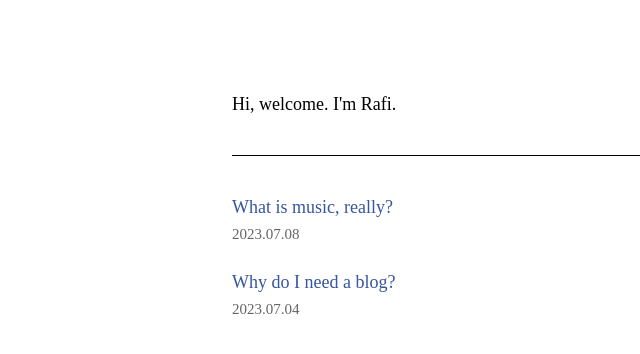
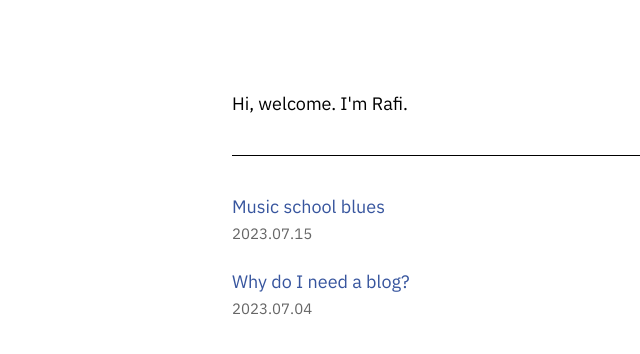
Before and after one commit to rgildiaz/blog, a Next.js app: page / in a window 1280 px wide. Shown: the top 354 px of the page, without its empty margins (102-742 px from the left). Built offline with nearby package versions, Linux system fonts and the light colour scheme.

Commit message:
start music school blues

```diff
--- a/components/layout.js
+++ b/components/layout.js
@@ -1,5 +1,4 @@
 import Head from "next/head";
-import Image from "next/image";
 import styles from "./layout.module.css";
 import utilStyles from "../styles/utils.module.css";
 import Link from "next/link";
@@ -18,6 +17,9 @@ export default function Layout({ children, home }) {
         />
         <meta name="og:title" content={siteTitle} />
         <meta name="twitter:card" content="summary_large_image" />
+        <link rel="preconnect" href="https://fonts.googleapis.com" />
+        <link rel="preconnect" href="https://fonts.gstatic.com" crossorigin />
+        <link href="https://fonts.googleapis.com/css2?family=IBM+Plex+Sans:ital,wght@0,300;0,400;0,700;1,300;1,400;1,700&family=IBM+Plex+Serif:ital,wght@0,100;0,300;0,400;0,700;1,100;1,300;1,400;1,700&display=swap" rel="stylesheet" />
       </Head>
       <main>{children}</main>
       {!home && (
--- /dev/null
+++ b/posts/music-school-blues.md
@@ -0,0 +1,10 @@
+---
+title: 'Music school blues'
+date: '2023-07-15'
+---
+
+The worst financial decision I ever made was not investing in real estate while I was in 7th grade. The second-worst financial decision I ever made was pursuing a music degree.
+
+I'm only half-kidding. While my undergraduate music program cost about the same as a small house, I met a lot of great people (sort of) and got to do a lot of great things (sort of) that I wouldn't have happened across in a different degree program.
+
+At this point, I can't un-sign the student loans I took or give back to the school all the knowledge and experiences it gave me. I can only reflect on my time there. If you, reader, who happened to stumble into this corner of the internet, happen to be considering attending music school, I hope you can gain some insight or understaning from the experiences I share in this post.
--- a/posts/what-is-music-really.md
+++ /dev/null
@@ -1,8 +0,0 @@
----
-title: 'What is music, really?'
-date: '2023-07-08'
----
-
-Maybe the most important lesson I leaned in music school is this:
-
-> _music is really hard to define._
--- a/styles/Post.module.css
+++ b/styles/Post.module.css
@@ -5,5 +5,5 @@
 
 .title {
   margin-bottom: 0px;
-  font-size: inherit;
+  font-size: 2em;
 }
--- a/styles/globals.css
+++ b/styles/globals.css
@@ -2,7 +2,7 @@ html,
 body {
   padding: 0;
   margin: 0;
-  font-family: none;
+  font-family: 'IBM Plex Sans', sans-serif;
   line-height: 1.6;
   font-size: 18px;
 }
@@ -29,8 +29,18 @@ img {
   display: block;
 }
 
+h1,
+h2,
+h3,
+h4,
+h5,
+h6,
+blockquote {
+  font-family: "IBM Plex Serif", serif;
+}
+
 body {
-    animation: fadeInAnimation ease-in 0.15s;
+  animation: fadeInAnimation ease-in 0.2s;
   animation-iteration-count: 1;
   animation-fill-mode: forwards;
 }
```
Also changed, not shown: 1 other file (tests, documents, lock files or other folders). Lines whose indentation alone changed are shown as unchanged.
